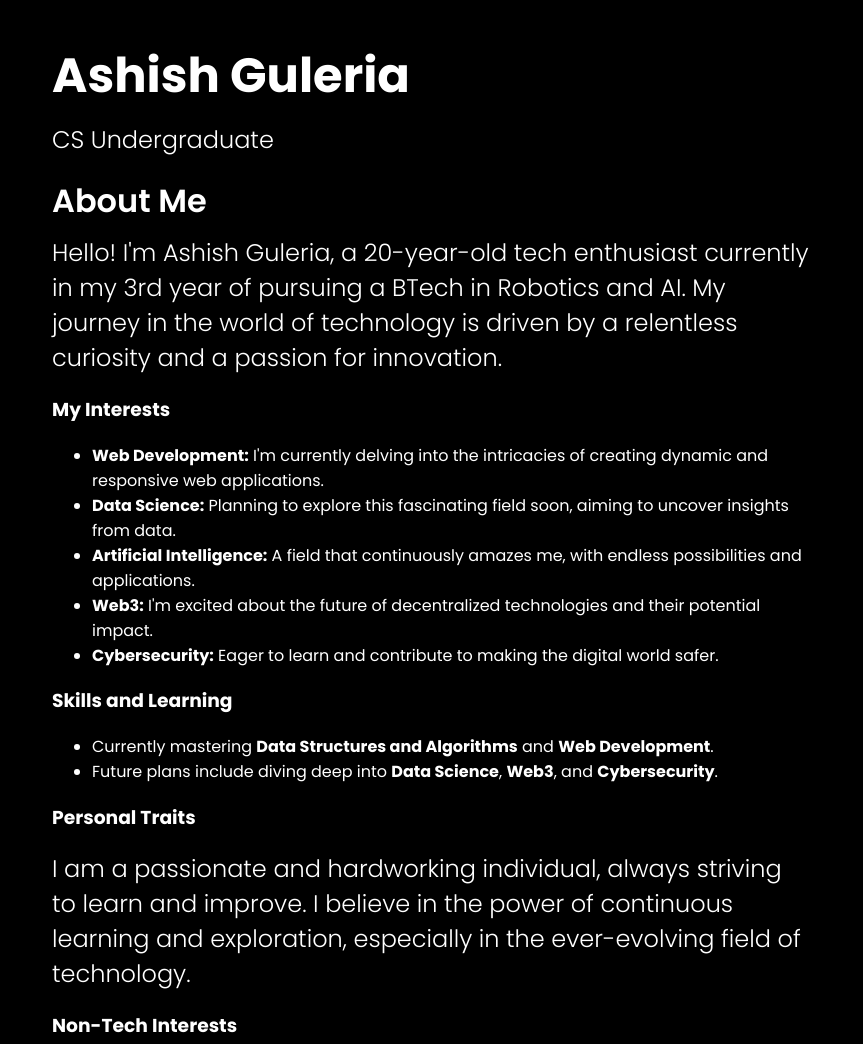
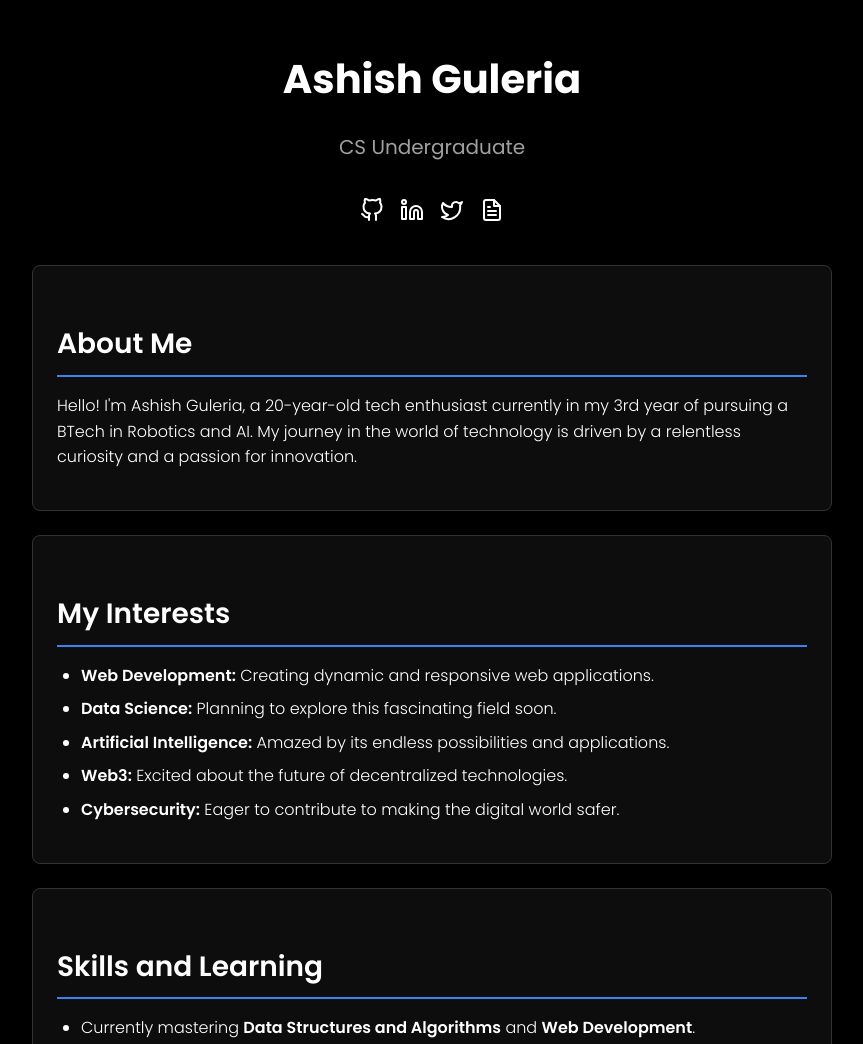
Before and after one commit to ashishguleria04/portfolio-website, a plain HTML site: page index.html in a window 1280 px wide. Shown: the top 1044 px of the page, without its empty margins (208-1071 px from the left). Drawn offline with Linux system fonts and the light colour scheme.

Commit message:
Update index.html
complete change

```diff
--- a/index.html
+++ b/index.html
@@ -1,107 +1,191 @@
-<!doctype html>
+<!DOCTYPE html>
 <html lang="en">
 <head>
-        <meta charset="UTF-8" />
-        <meta name="viewport" content="width=device-width, initial-scale=1.0" />
+    <meta charset="UTF-8">
+    <meta name="viewport" content="width=device-width, initial-scale=1.0">
     <title>Ashish Guleria's Portfolio</title>
-        <link
-            href="https://fonts.googleapis.com/css2?family=Poppins:wght@300;400;600;700&display=swap"
-            rel="stylesheet"
-        />
+    <link href="https://fonts.googleapis.com/css2?family=Poppins:wght@300;400;600;700&display=swap" rel="stylesheet">
     <style>
+        :root {
+            --bg-color: #000000;
+            --text-color: #ffffff;
+            --muted-color: #a0a0a0;
+            --accent-color: #3b82f6;
+            --border-color: #333333;
+        }
+
         body {
-                background-color: #000;
-                color: #fff;
-                font-family: "Poppins", sans-serif;
+            font-family: 'Poppins', sans-serif;
+            line-height: 1.6;
+            color: var(--text-color);
+            background-color: var(--bg-color);
+            margin: 0;
+            padding: 20px;
+        }
+
+        .container {
+            max-width: 800px;
+            margin: 0 auto;
+        }
+
+        header {
+            text-align: center;
+            margin-bottom: 2rem;
+        }
+
+        h1 {
+            font-size: 2.5rem;
+            margin-bottom: 0.5rem;
+            font-weight: 700;
+        }
+
+        h2 {
+            font-size: 1.75rem;
+            margin-top: 2rem;
+            margin-bottom: 1rem;
+            border-bottom: 2px solid var(--accent-color);
+            padding-bottom: 0.5rem;
+            font-weight: 600;
+        }
+
+        p {
+            margin-bottom: 1rem;
+            font-weight: 300;
+        }
+
+        .subtitle {
+            font-size: 1.25rem;
+            color: var(--muted-color);
+            font-weight: 400;
+        }
+
+        .social-links {
             display: flex;
             justify-content: center;
-                align-items: center;
-                min-height: 100vh;
-                margin: 0;
-                padding: 20px;
-                box-sizing: border-box;
+            gap: 1rem;
+            margin-bottom: 2rem;
         }
-            .container {
-                max-width: 800px;
-                width: 100%;
-                text-align: left;
-                padding: 20px;
-                box-sizing: border-box;
+
+        .social-links a {
+            color: var(--text-color);
+            text-decoration: none;
+            font-size: 1.5rem;
+            transition: color 0.3s;
         }
-            h1 {
-                font-size: 3em;
-                margin: 0 0 10px;
-                font-weight: 700;
+
+        .social-links a:hover {
+            color: var(--accent-color);
         }
-            h2 {
-                font-size: 2em;
-                margin: 20px 0 10px;
+
+        .card {
+            background-color: rgba(255, 255, 255, 0.05);
+            border: 1px solid var(--border-color);
+            border-radius: 8px;
+            padding: 1.5rem;
+            margin-bottom: 1.5rem;
+            transition: transform 0.3s;
+        }
+
+        .card:hover {
+            transform: translateY(-5px);
+        }
+
+        ul {
+            padding-left: 1.5rem;
+            font-weight: 300;
+        }
+
+        li {
+            margin-bottom: 0.5rem;
+        }
+
+        strong {
             font-weight: 600;
         }
-            p {
-                font-size: 1.5em;
-                margin: 0 0 20px;
-                font-weight: 300;
+
+        @media (max-width: 600px) {
+            body {
+                padding: 10px;
             }
-            a {
-                display: block;
-                color: #1e90ff;
-                text-decoration: none;
-                font-size: 1.2em;
-                margin: 10px 0;
-                transition: color 0.3s;
-                font-weight: 400;
+
+            h1 {
+                font-size: 2rem;
             }
-            a:hover {
-                color: #6495ed;
-                text-decoration: underline;
+
+            h2 {
+                font-size: 1.5rem;
+            }
         }
     </style>
 </head>
 <body>
     <div class="container">
+        <header>
             <h1>Ashish Guleria</h1>
-            <p>CS Undergraduate</p>
-            <div class="about-me">
+            <p class="subtitle">CS Undergraduate</p>
+        </header>
+
+        <nav class="social-links">
+            <a href="https://github.com/ashishguleria04" target="_blank" rel="noopener noreferrer" aria-label="GitHub">
+                <svg xmlns="http://www.w3.org/2000/svg" width="24" height="24" viewBox="0 0 24 24" fill="none" stroke="currentColor" stroke-width="2" stroke-linecap="round" stroke-linejoin="round"><path d="M9 19c-5 1.5-5-2.5-7-3m14 6v-3.87a3.37 3.37 0 0 0-.94-2.61c3.14-.35 6.44-1.54 6.44-7A5.44 5.44 0 0 0 20 4.77 5.07 5.07 0 0 0 19.91 1S18.73.65 16 2.48a13.38 13.38 0 0 0-7 0C6.27.65 5.09 1 5.09 1A5.07 5.07 0 0 0 5 4.77a5.44 5.44 0 0 0-1.5 3.78c0 5.42 3.3 6.61 6.44 7A3.37 3.37 0 0 0 9 18.13V22"></path></svg>
+            </a>
+            <a href="https://www.linkedin.com/in/ashish-guleria-485473203/" target="_blank" rel="noopener noreferrer" aria-label="LinkedIn">
+                <svg xmlns="http://www.w3.org/2000/svg" width="24" height="24" viewBox="0 0 24 24" fill="none" stroke="currentColor" stroke-width="2" stroke-linecap="round" stroke-linejoin="round"><path d="M16 8a6 6 0 0 1 6 6v7h-4v-7a2 2 0 0 0-2-2 2 2 0 0 0-2 2v7h-4v-7a6 6 0 0 1 6-6z"></path><rect x="2" y="9" width="4" height="12"></rect><circle cx="4" cy="4" r="2"></circle></svg>
+            </a>
+            <a href="https://x.com/_ashish00" target="_blank" rel="noopener noreferrer" aria-label="Twitter">
+                <svg xmlns="http://www.w3.org/2000/svg" width="24" height="24" viewBox="0 0 24 24" fill="none" stroke="currentColor" stroke-width="2" stroke-linecap="round" stroke-linejoin="round"><path d="M22 4s-.7 2.1-2 3.4c1.6 10-9.4 17.3-18 11.6 2.2.1 4.4-.6 6-2C3 15.5.5 9.6 3 5c2.2 2.6 5.6 4.1 9 4-.9-4.2 4-6.6 7-3.8 1.1 0 3-1.2 3-1.2z"></path></svg>
+            </a>
+            <a href="https://drive.google.com/file/d/1AfCCeVgSXvhjuefcNG3TWm5yYhpFj8uv/view" target="_blank" rel="noopener noreferrer" aria-label="Resume">
+                <svg xmlns="http://www.w3.org/2000/svg" width="24" height="24" viewBox="0 0 24 24" fill="none" stroke="currentColor" stroke-width="2" stroke-linecap="round" stroke-linejoin="round"><path d="M14 2H6a2 2 0 0 0-2 2v16a2 2 0 0 0 2 2h12a2 2 0 0 0 2-2V8z"></path><polyline points="14 2 14 8 20 8"></polyline><line x1="16" y1="13" x2="8" y2="13"></line><line x1="16" y1="17" x2="8" y2="17"></line><polyline points="10 9 9 9 8 9"></polyline></svg>
+            </a>
+        </nav>
+
+        <main>
+            <section class="card">
                 <h2>About Me</h2>
                 <p>Hello! I'm Ashish Guleria, a 20-year-old tech enthusiast currently in my 3rd year of pursuing a BTech in Robotics and AI. My journey in the world of technology is driven by a relentless curiosity and a passion for innovation.</p>
+            </section>
 
-                <h3>My Interests</h3>
+            <section class="card">
+                <h2>My Interests</h2>
                 <ul>
-                    <li><strong>Web Development:</strong> I'm currently delving into the intricacies of creating dynamic and responsive web applications.</li>
-                    <li><strong>Data Science:</strong> Planning to explore this fascinating field soon, aiming to uncover insights from data.</li>
-                    <li><strong>Artificial Intelligence:</strong> A field that continuously amazes me, with endless possibilities and applications.</li>
-                    <li><strong>Web3:</strong> I'm excited about the future of decentralized technologies and their potential impact.</li>
-                    <li><strong>Cybersecurity:</strong> Eager to learn and contribute to making the digital world safer.</li>
+                    <li><strong>Web Development:</strong> Creating dynamic and responsive web applications.</li>
+                    <li><strong>Data Science:</strong> Planning to explore this fascinating field soon.</li>
+                    <li><strong>Artificial Intelligence:</strong> Amazed by its endless possibilities and applications.</li>
+                    <li><strong>Web3:</strong> Excited about the future of decentralized technologies.</li>
+                    <li><strong>Cybersecurity:</strong> Eager to contribute to making the digital world safer.</li>
                 </ul>
+            </section>
 
-                <h3>Skills and Learning</h3>
+            <section class="card">
+                <h2>Skills and Learning</h2>
                 <ul>
                     <li>Currently mastering <strong>Data Structures and Algorithms</strong> and <strong>Web Development</strong>.</li>
                     <li>Future plans include diving deep into <strong>Data Science</strong>, <strong>Web3</strong>, and <strong>Cybersecurity</strong>.</li>
                 </ul>
+            </section>
 
-                <h3>Personal Traits</h3>
+            <section class="card">
+                <h2>Personal Traits</h2>
                 <p>I am a passionate and hardworking individual, always striving to learn and improve. I believe in the power of continuous learning and exploration, especially in the ever-evolving field of technology.</p>
+            </section>
 
-                <h3>Non-Tech Interests</h3>
+            <section class="card">
+                <h2>Non-Tech Interests</h2>
                 <ul>
-                    <li><strong>Reading:</strong> Books, articles, and research papers fuel my curiosity and knowledge.</li>
-                    <li><strong>Music and Anime:</strong> These are my go-to sources of relaxation and inspiration.</li>
-                    <li><strong>Public Speaking and Debating:</strong> I love engaging in thoughtful discussions and expressing my ideas.</li>
-                    <li><strong>Philosophy and Spirituality:</strong> These interests help me ponder the deeper questions of life and existence.</li>
+                    <li><strong>Reading:</strong> Books, articles, and research papers.</li>
+                    <li><strong>Music and Anime:</strong> Sources of relaxation and inspiration.</li>
+                    <li><strong>Public Speaking and Debating:</strong> Engaging in thoughtful discussions.</li>
+                    <li><strong>Philosophy and Spirituality:</strong> Pondering deeper questions of life.</li>
                 </ul>
+            </section>
 
-                <p>I'm actively seeking internship opportunities in software development. If my profile interests you, please feel free to reach out. You can connect with me through the links provided below, and my resume is also available for more details.</p>
-
+            <section class="card">
+                <h2>Looking for Opportunities</h2>
+                <p>I'm actively seeking internship opportunities in software development. If my profile interests you, please feel free to reach out. You can connect with me through the links provided above, and my resume is also available for more details.</p>
                 <p>Thank you for visiting my portfolio!</p>
-            </div>
-
-            <h2>Connect with Me</h2>
-            <a href="https://github.com/ashishguleria04" target="_blank">GitHub</a>
-            <a href="https://www.linkedin.com/in/ashish-guleria-485473203/" target="_blank">LinkedIn</a>
-            <a href="https://x.com/_ashish00" target="_blank">X</a>
-            <a href="https://drive.google.com/file/d/1AfCCeVgSXvhjuefcNG3TWm5yYhpFj8uv/view" target="_blank">Resume</a>
+            </section>
+        </main>
     </div>
 </body>
 </html>
```
Lines whose indentation alone changed are shown as unchanged.
